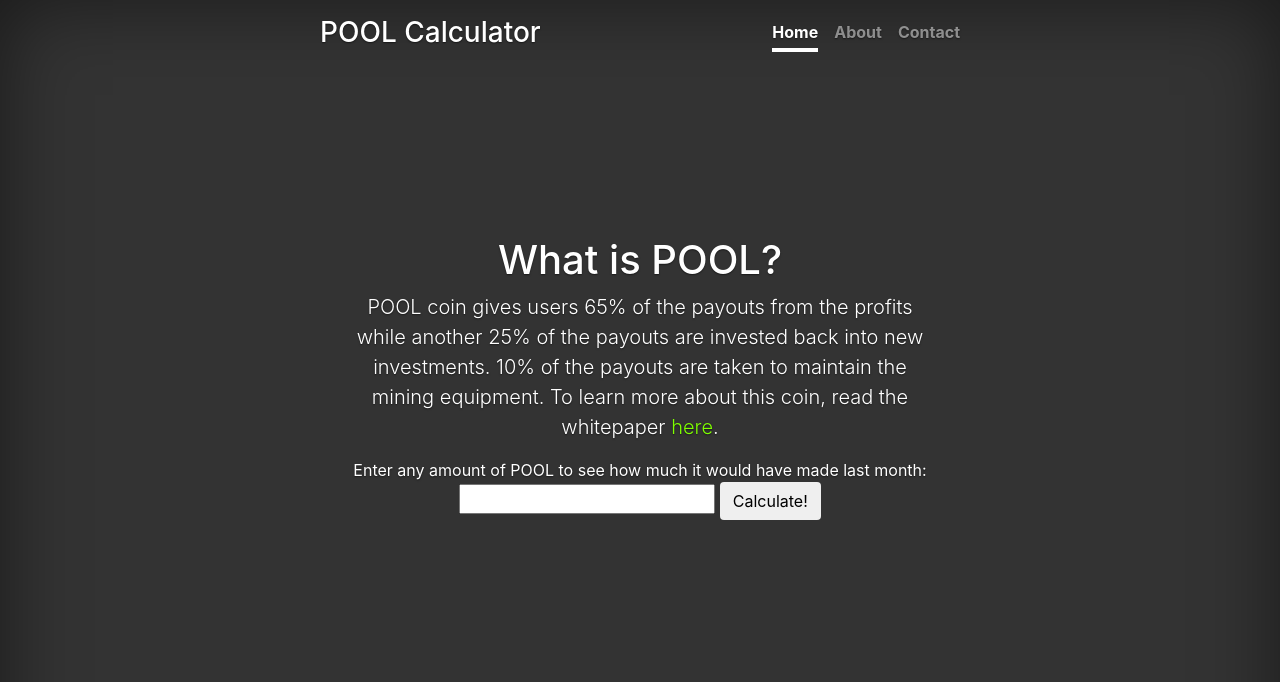
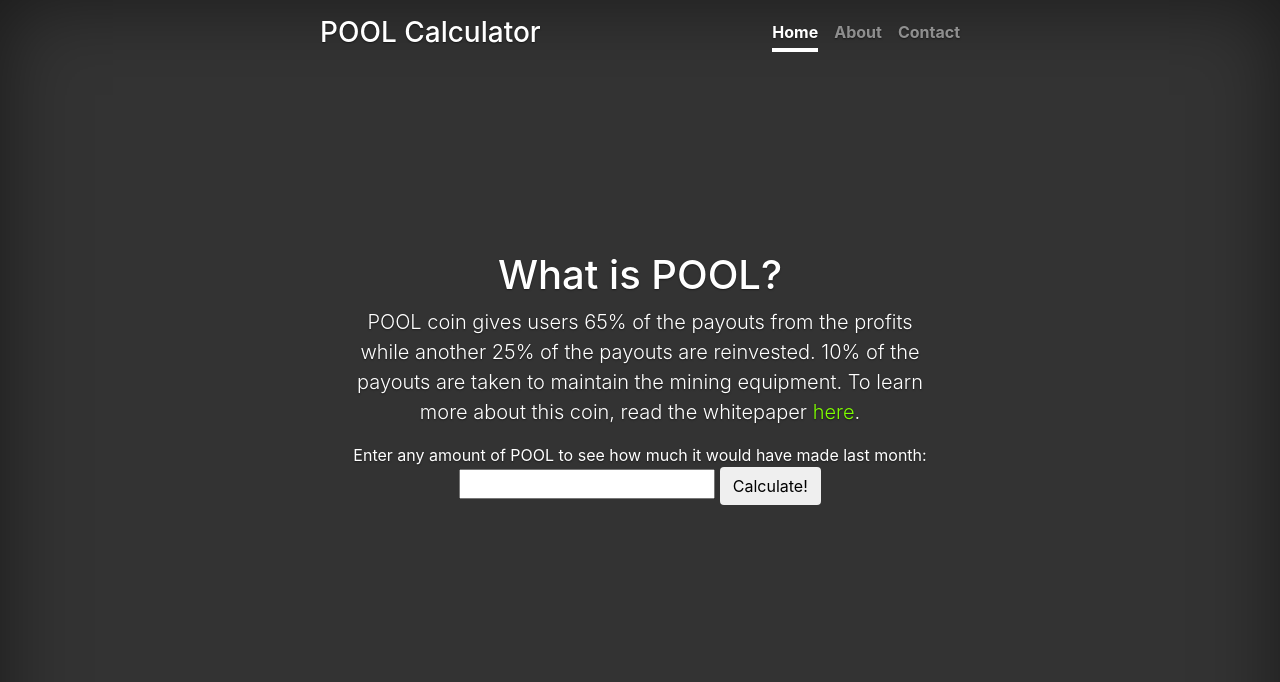
Before and after one commit to kevinbird15/POOLCalc, a Django app: page / in a window 1280 px wide. Shown: the top 682 px of the page. Run offline with Django 3.2, Linux system fonts and the light colour scheme; some libraries are stand-ins or nearby versions.

```diff
--- a/calculator/views.py
+++ b/calculator/views.py
@@ -20,8 +20,7 @@ def month_check(request):
 
 
 def calculator_results(request):
-    eth_to_usd = json.loads(
-        urllib.request.urlopen("https://min-api.cryptocompare.com/data/price?fsym=ETH&tsyms=USD").read())["USD"]
+    eth_to_usd = json.loads(urllib.request.urlopen("https://min-api.cryptocompare.com/data/price?fsym=ETH&tsyms=USD").read())["USD"]
     last_calculator_request = Calculator.objects.last()
     last_payout_amount = PayoutAmount.objects.last()
     eth_made = last_calculator_request.coin_num*last_payout_amount.payout_amount
--- a/templates/home.html
+++ b/templates/home.html
@@ -3,7 +3,7 @@
 {% block content %}
     <h1 class="cover-heading">What is POOL?</h1>
     <p class="lead">
-        POOL coin gives users 65% of the payouts from the profits while another 25% of the payouts are invested back into new investments.  10% of the payouts are taken to maintain the mining equipment.  To learn more about this coin, read the whitepaper <a href="http://stakepool.co/POOLTokenLaunch.pdf" style="color: chartreuse">here</a>.
+        POOL coin gives users 65% of the payouts from the profits while another 25% of the payouts are reinvested.  10% of the payouts are taken to maintain the mining equipment.  To learn more about this coin, read the whitepaper <a href="http://stakepool.co/POOLTokenLaunch.pdf" style="color: chartreuse">here</a>.
     </p>
     <p class="lead">
     <form method="POST" class="post-form">{% csrf_token %}
```
